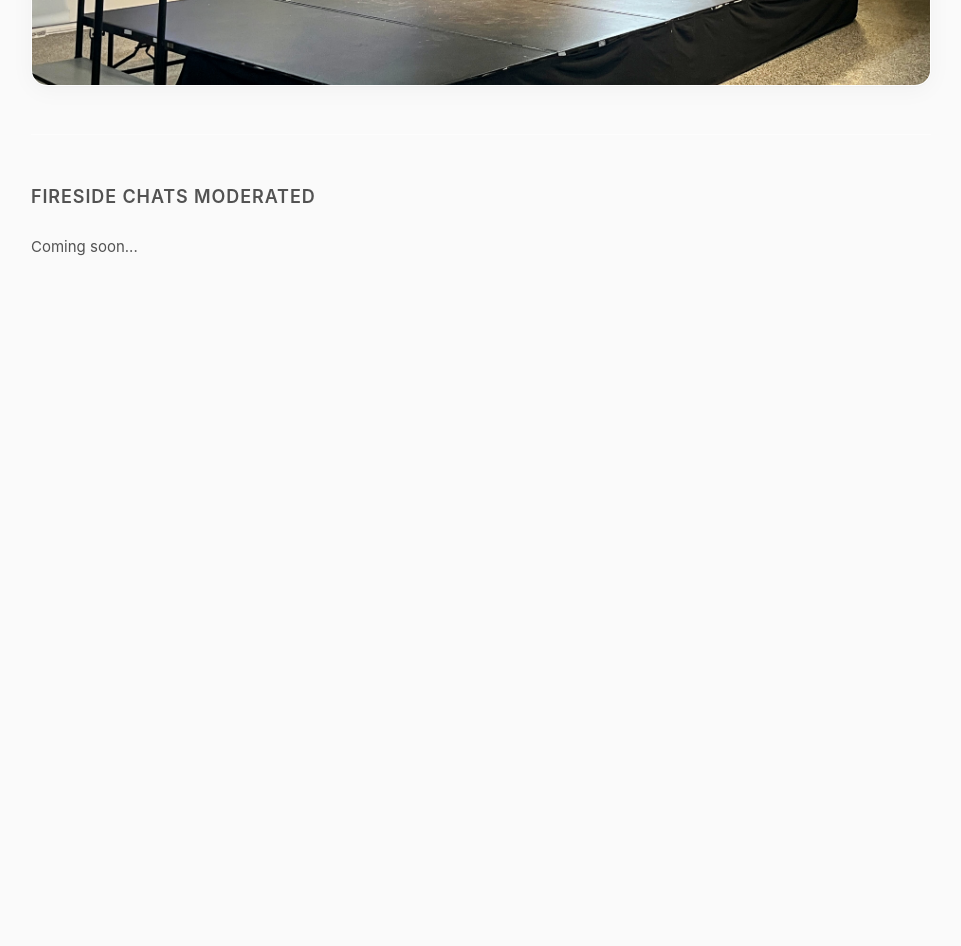
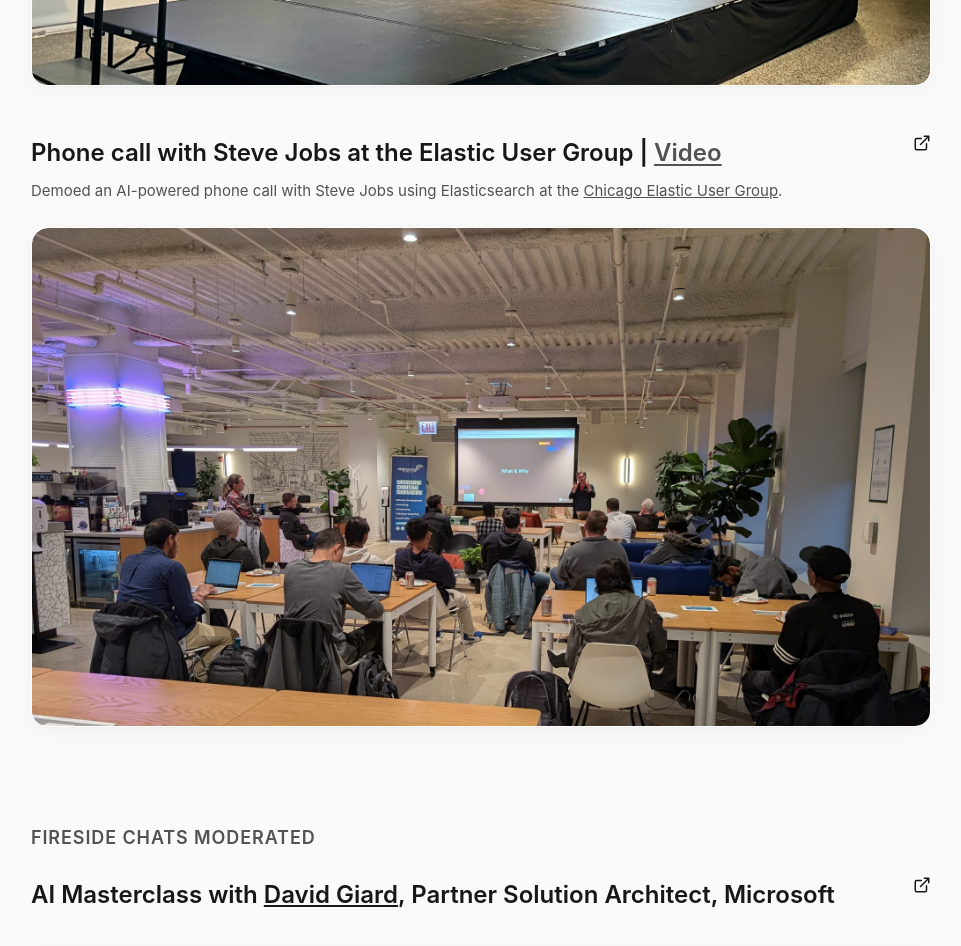
Before and after one commit to nitinm21/personal_site, a Next.js app: page /stuff/in-the-wild in a window 1280 px wide. Shown: the part 680-1626 px from the top of the page, without its empty margins (159-1120 px from the left). Before the commit the page ends 1051 px from the top, so only its background shows below. Built offline with nearby package versions, Linux system fonts and the light colour scheme.

Commit message:
Updates to the in the wild section.

```diff
--- a/app/stuff/in-the-wild/page.module.css
+++ b/app/stuff/in-the-wild/page.module.css
@@ -25,6 +25,10 @@
 
 .item {
   width: 100%;
+}
+
+.item + .item {
+  margin-top: 48px;
 }
 
 .itemHeader {
--- a/app/stuff/in-the-wild/page.tsx
+++ b/app/stuff/in-the-wild/page.tsx
@@ -94,15 +94,159 @@ export default function InTheWild() {
               </a>
             </motion.div>
           </motion.div>
+
+          <motion.div
+            className={styles.item}
+            initial={{ opacity: 0 }}
+            animate={{ opacity: 1 }}
+            transition={{ delay: 0.4 }}
+          >
+            <div className={styles.itemHeader}>
+              <div className={styles.titleContainer}>
+                <h3 className={styles.itemTitle}>
+                  Phone call with Steve Jobs at the Elastic User Group |{' '}
+                  <a
+                    href="https://youtu.be/wmOfrbRLl-k"
+                    target="_blank"
+                    rel="noopener noreferrer"
+                    className={styles.videoLink}
+                  >
+                    Video
+                  </a>
+                </h3>
+                <p className={styles.itemSubtitle}>
+                  Demoed an AI-powered phone call with Steve Jobs using Elasticsearch at the{' '}
+                  <a
+                    href="https://www.meetup.com/elastic-chicago-user-group/events/305542818/?eventOrigin=group_events_list"
+                    target="_blank"
+                    rel="noopener noreferrer"
+                    style={{ textDecoration: 'underline' }}
+                  >
+                    Chicago Elastic User Group
+                  </a>
+                  .
+                </p>
+              </div>
+              <a
+                href="https://www.linkedin.com/posts/activity-7308580318423261186-cgaR"
+                target="_blank"
+                rel="noopener noreferrer"
+                className={styles.openButton}
+                aria-label="Open LinkedIn post in new tab"
+              >
+                <svg
+                  width="18"
+                  height="18"
+                  viewBox="0 0 24 24"
+                  fill="none"
+                  xmlns="http://www.w3.org/2000/svg"
+                >
+                  <path
+                    d="M18 13v6a2 2 0 0 1-2 2H5a2 2 0 0 1-2-2V8a2 2 0 0 1 2-2h6M15 3h6v6M10 14L21 3"
+                    stroke="currentColor"
+                    strokeWidth="2"
+                    strokeLinecap="round"
+                    strokeLinejoin="round"
+                  />
+                </svg>
+              </a>
+            </div>
+
+            <motion.div
+              className={styles.imageContainer}
+              initial={{ opacity: 0, scale: 0.95 }}
+              animate={{ opacity: 1, scale: 1 }}
+              transition={{ delay: 0.5, duration: 0.5 }}
+            >
+              <a
+                href="https://www.linkedin.com/posts/activity-7308580318423261186-cgaR"
+                target="_blank"
+                rel="noopener noreferrer"
+                className={styles.imageLink}
+                aria-label="View on LinkedIn"
+              >
+                <img
+                  src="/elastic-talk.jpeg"
+                  alt="Phone call with Steve Jobs at the Elastic User Group"
+                  className={styles.image}
+                />
+              </a>
+            </motion.div>
+          </motion.div>
         </section>
 
         <div className={styles.divider} />
 
         <section className={styles.section}>
           <h2 className={styles.sectionTitle}>Fireside chats moderated</h2>
-          <div className={styles.itemsList}>
-            <p className={styles.placeholder}>Coming soon...</p>
-          </div>
+
+          <motion.div
+            className={styles.item}
+            initial={{ opacity: 0 }}
+            animate={{ opacity: 1 }}
+            transition={{ delay: 0.6 }}
+          >
+            <div className={styles.itemHeader}>
+              <div className={styles.titleContainer}>
+                <h3 className={styles.itemTitle}>
+                  AI Masterclass with{' '}
+                  <a
+                    href="https://www.linkedin.com/in/davidgiard"
+                    target="_blank"
+                    rel="noopener noreferrer"
+                    style={{ textDecoration: 'underline' }}
+                  >
+                    David Giard
+                  </a>
+                  , Partner Solution Architect, Microsoft
+                </h3>
+              </div>
+              <a
+                href="https://www.linkedin.com/posts/activity-7182502375469801472-4cW7"
+                target="_blank"
+                rel="noopener noreferrer"
+                className={styles.openButton}
+                aria-label="Open LinkedIn post in new tab"
+              >
+                <svg
+                  width="18"
+                  height="18"
+                  viewBox="0 0 24 24"
+                  fill="none"
+                  xmlns="http://www.w3.org/2000/svg"
+                >
+                  <path
+                    d="M18 13v6a2 2 0 0 1-2 2H5a2 2 0 0 1-2-2V8a2 2 0 0 1 2-2h6M15 3h6v6M10 14L21 3"
+                    stroke="currentColor"
+                    strokeWidth="2"
+                    strokeLinecap="round"
+                    strokeLinejoin="round"
+                  />
+                </svg>
+              </a>
+            </div>
+
+            <motion.div
+              className={styles.imageContainer}
+              initial={{ opacity: 0, scale: 0.95 }}
+              animate={{ opacity: 1, scale: 1 }}
+              transition={{ delay: 0.7, duration: 0.5 }}
+            >
+              <a
+                href="https://www.linkedin.com/posts/activity-7182502375469801472-4cW7"
+                target="_blank"
+                rel="noopener noreferrer"
+                className={styles.imageLink}
+                aria-label="View on LinkedIn"
+              >
+                <img
+                  src="/david-giard.jpeg"
+                  alt="AI Masterclass with David Giard, Partner Solution Architect, Microsoft"
+                  className={styles.image}
+                />
+              </a>
+            </motion.div>
+          </motion.div>
         </section>
       </motion.div>
     </div>
```
Also changed, not shown: public/david-giard.jpeg (added), public/elastic-talk.jpeg (added).
